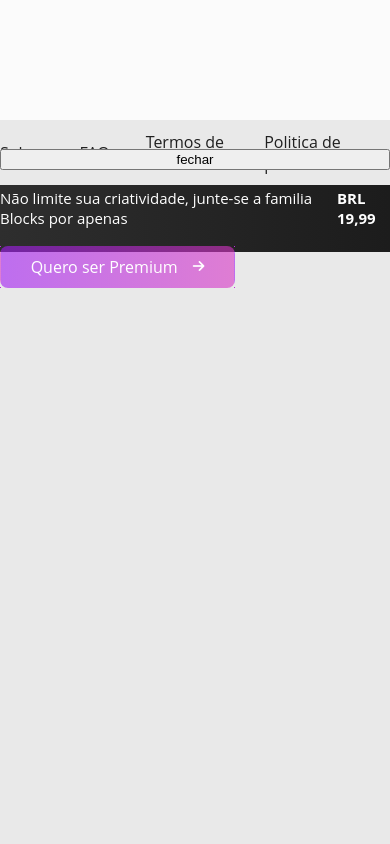
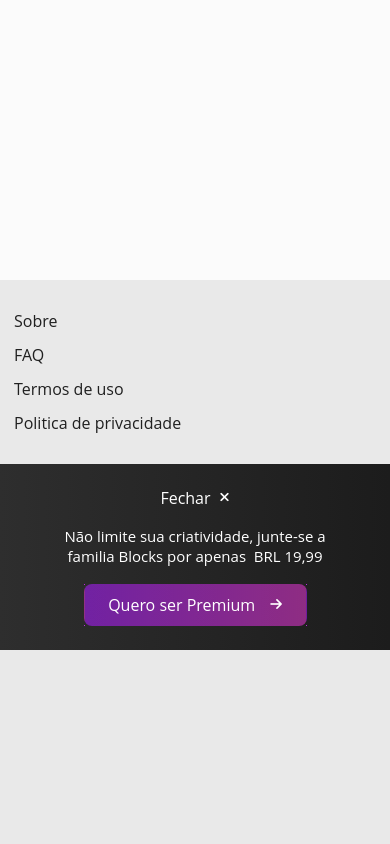
Before and after one commit to gapasquantonio/frontend, a React (Create React App) app: page / in a window 390 px wide. Shown: the part 1340-2184 px from the top of the page. Built offline with nearby package versions, Linux system fonts and the light colour scheme.

Commit message:
feat: add footer component banner

```diff
--- a/src/components/button/index.tsx
+++ b/src/components/button/index.tsx
@@ -10,14 +10,15 @@
 	scale?: Scale;
 	kind?: ButtonKind | string;
 	className?: string;
+	text?: string | undefined;
 }
 
 const IconButton: React.FC<IconButtonProps> = (iconButtonProps) => {
-	const { iconClassName, className, id, ...res } = iconButtonProps;
+	const { iconClassName, className, id, text, ...res } = iconButtonProps;
 
 	return (
 		<Button css={className} id={id} {...res}>
-			<Text kind="button">Quero ser Premium</Text>
+			<Text kind="button">{text}</Text>
 			<i className={classnames(iconClassName)} />
 		</Button>
 	);
@@ -28,6 +29,7 @@
 	scale: theme.scale.medium,
 	kind: 'outline',
 	className: undefined,
+	text: undefined,
 };
 
 IconButton.defaultProps = defaultIconButtonProps;
--- a/src/components/button/styles.tsx
+++ b/src/components/button/styles.tsx
@@ -24,7 +24,6 @@
 	border-width: ${theme.borders[0]};
 	border: 1px solid;
 	font-weight: ${theme.fontWeights.semibold};
-	gap: 15px;
 	justify-content: center;
 	display: flex;
 	align-items: center;
@@ -45,7 +44,7 @@
 
 			case 'text':
 			default:
-				mappedKind = kind.primary;
+				mappedKind = kind.neutral;
 				break;
 		}
 		const kindTheme =
@@ -53,6 +52,7 @@
 
 		return css`
 			border-width: ${!textOnly ? theme.borders[0] : '0px'};
+			gap: ${!textOnly ? '15px' : '9px'};
 			color: ${kindTheme.color};
 			background: ${kindTheme.fill};
 			border-image-source: ${kindTheme.focus?.fill};
--- a/src/features/fixed-banner/fixed-banner.styles.ts
+++ b/src/features/fixed-banner/fixed-banner.styles.ts
@@ -6,10 +6,8 @@
 export const FixedBannerContainer = styled.div<TopNavContainerProps>`
 	width: 100%;
 	justify-content: center;
-	height: 67px;
 	background: linear-gradient(90deg, #2e2e2e 0%, #1c1c1c 100%);
 	backdrop-filter: blur(20px);
 	align-items: center;
 	display: flex;
-	gap: 18px;
 `;
--- a/src/features/fixed-banner/fixed-banner.tsx
+++ b/src/features/fixed-banner/fixed-banner.tsx
@@ -9,18 +9,46 @@
 
 	return (
 		<FixedBannerContainer isMobile={isMobile}>
-			<Flex gap="18px" flexDirection={isMobile ? 'column' : 'row'}>
-				{isMobile && <button type="submit">fechar</button>}
+			<Flex
+				flexDirection={isMobile ? 'column' : 'row'}
+				alignItems="center"
+				height={isMobile ? '186px' : '67px'}
+				gap={isMobile ? '0px' : '18px'}
+			>
+				{isMobile && (
+					<Button
+						id="fechar"
+						kind="text"
+						width={isMobile ? '223px' : '235px'}
+						height="20px"
+						text="Fechar"
+						marginTop={isMobile ? '24px' : ''}
+						iconClassName="fas fa-times"
+					/>
+				)}
 				<Text
 					isMobile={isMobile}
 					kind="label"
 					alignItems="center"
 					display="flex"
+					justifyContent="center"
+					width={isMobile ? '272px' : ''}
+					marginTop={isMobile ? '18px' : ''}
+					textAlign="center"
 				>
 					Não limite sua criatividade, junte-se a familia Blocks por
-					apenas &nbsp;<b>BRL 19,99</b>
+					apenas &nbsp;BRL 19,99
 				</Text>
-				<Button id="a" kind="outline" width="235px" height="42px" />
+				<Button
+					id="a"
+					kind="outline"
+					width={isMobile ? '223px' : '235px'}
+					height="42px"
+					marginBottom={isMobile ? '24px' : ''}
+					marginTop={isMobile ? '18px' : ''}
+					text="Quero ser Premium"
+					iconClassName="fas fa-arrow-right"
+				/>
 			</Flex>
 		</FixedBannerContainer>
 	);
--- a/src/features/footer/footer.styles.ts
+++ b/src/features/footer/footer.styles.ts
@@ -6,7 +6,7 @@
 export const FooterContainer = styled.div<FooterContainerProps>`
 	height: 100%;
 	background-color: #e9e9e9;
-	align-items: center;
+	align-items: ${({ isMobile }) => (isMobile ? 'flex-start' : 'center')};
 	display: flex;
 	flex-direction: column;
 `;
--- a/src/features/footer/footer.tsx
+++ b/src/features/footer/footer.tsx
@@ -12,15 +12,17 @@
 	{ name: 'Politica de privacidade', id: '4' },
 ];
 function Footer() {
-	const isMobile = useIsMobile('mobileLandscape');
+	const isMobile = useIsMobile();
 
 	return (
 		<FooterContainer isMobile={isMobile}>
 			<Flex
-				height="65px"
-				alignItems="center"
+				height={isMobile ? '160px' : '65px'}
+				alignItems={isMobile ? 'start' : 'center'}
 				justifyContent="center"
-				gap="36px"
+				gap={isMobile ? '12px' : '36px'}
+				flexDirection={isMobile ? 'column' : 'row'}
+				padding={isMobile ? '12px 14px' : ''}
 			>
 				{mockedFooter.map(({ name, id }) => {
 					return (
--- a/src/features/top-navigation/top-navigation.tsx
+++ b/src/features/top-navigation/top-navigation.tsx
@@ -4,7 +4,7 @@
 import FixedBanner from '../fixed-banner';
 
 function TopNavigation() {
-	const isMobile = useIsMobile('mobileLandscape');
+	const isMobile = useIsMobile();
 
 	const logo = isMobile ? LogoMobile : LogoDesktop;
 	return (
--- a/src/layout.tsx
+++ b/src/layout.tsx
@@ -9,14 +9,14 @@
 };
 const PageContainer = styled.div<TopNavContainerProps>`
 	background-color: #fbfbfb;
-	height: calc(100vh - ${({ isMobile }) => (isMobile ? '228' : '212')}px);
+	height: calc(100vh - ${({ isMobile }) => (isMobile ? '68' : '212')}px);
 `;
 
 const ContentContainer = styled.div<TopNavContainerProps>`
 	display: flex;
 	max-width: 1329px;
 	margin: auto;
-	height: calc(100vh - ${({ isMobile }) => (isMobile ? '228' : '212')}px);
+	height: calc(100vh - ${({ isMobile }) => (isMobile ? '68' : '212')}px);
 `;
 
 export default function Layout() {
--- a/src/theme.ts
+++ b/src/theme.ts
@@ -142,6 +142,7 @@
 	// primary config, used for commital and happy path actions or states
 	primary = 'primary',
 	// neutral config, used for non-primary or secondary actions or indicators, also the default kind in most cases
+	neutral = 'neutral',
 }
 
 export const kindThemes: KindConfig = {
@@ -177,6 +178,38 @@
 		},
 		disabled: defaultDisabledKind,
 	},
+	[kind.neutral]: {
+		color: '#ffff',
+		stroke: 'transparent',
+		fill: 'transparent',
+		hover: {
+			color: '#ffff',
+			stroke: 'transparent',
+			fill: 'transparent',
+			focus: {
+				color: '#ffff',
+				stroke: 'transparent',
+				fill: 'transparent',
+			},
+			active: {
+				color: '#ffff',
+				stroke: 'transparent',
+				fill: 'transparent',
+			},
+			disabled: defaultDisabledKind,
+		},
+		focus: {
+			color: '#ffff',
+			stroke: 'transparent',
+			fill: 'transparent',
+		},
+		active: {
+			color: '#ffff',
+			stroke: 'transparent',
+			fill: 'transparent',
+		},
+		disabled: defaultDisabledKind,
+	},
 };
 
 export enum Scale {
```
